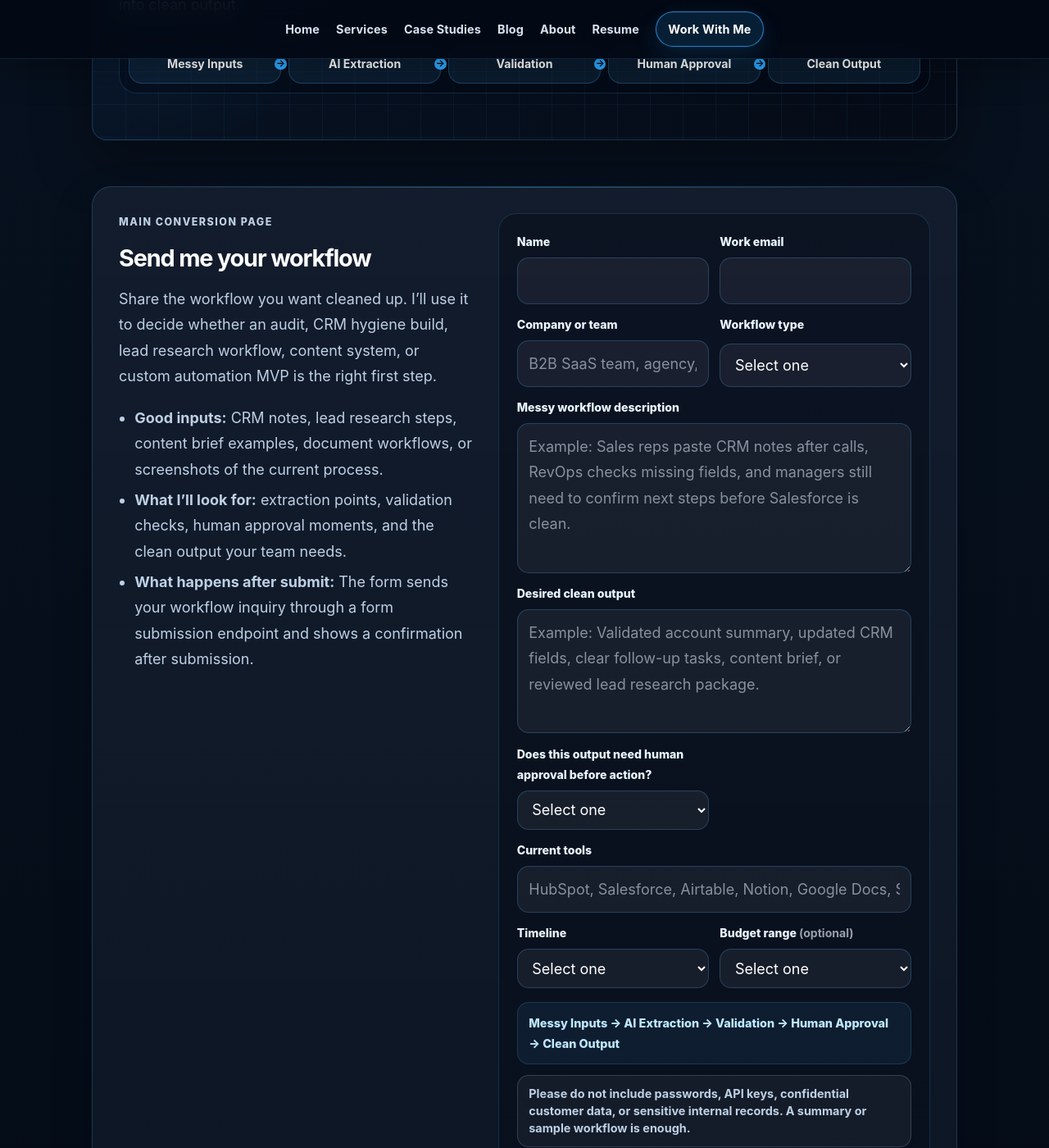
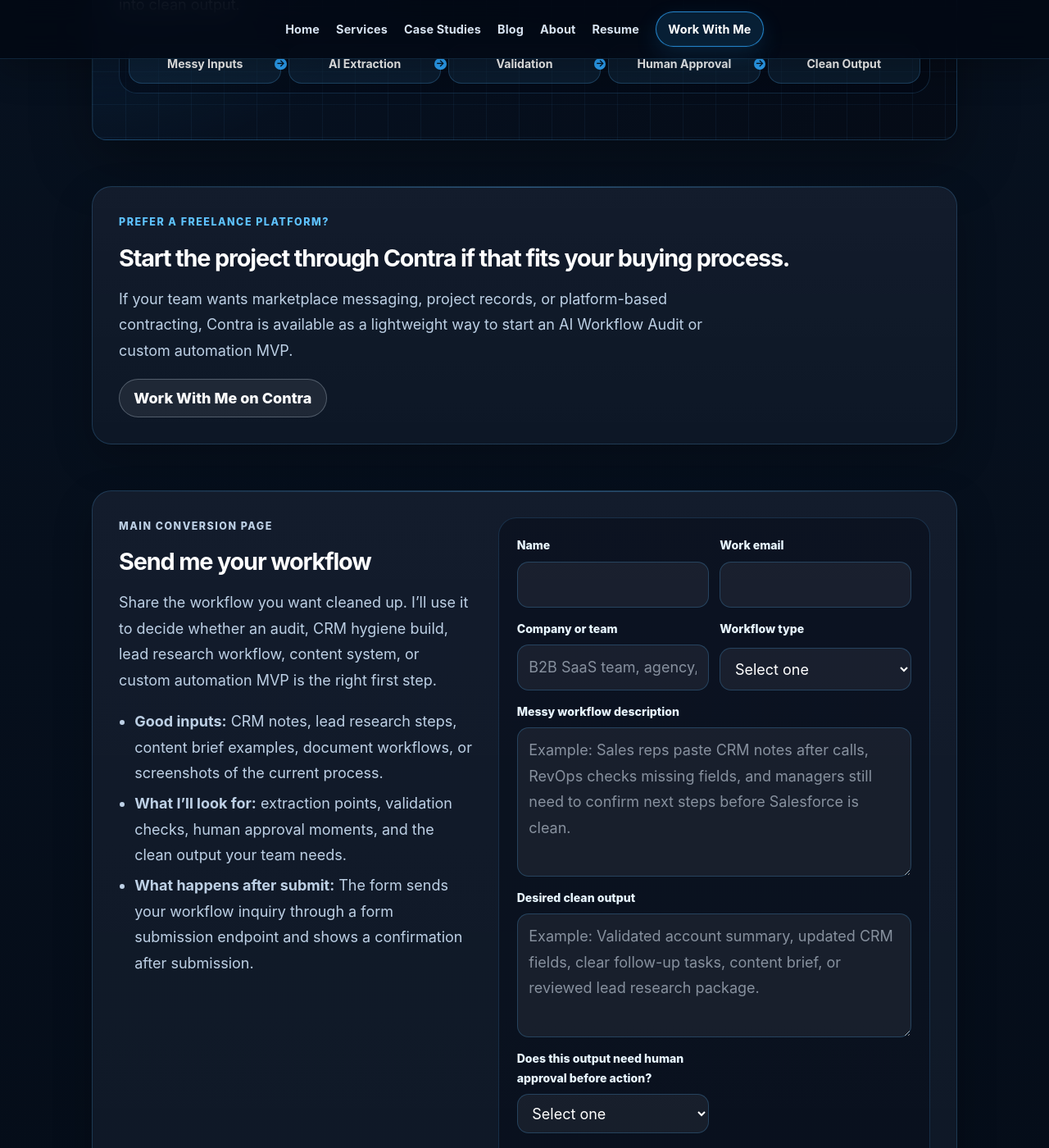
Before and after one commit to mahadevupadhyayula/mahadevupadhyayula.github.io, a Jekyll site: the page built from work-with-me.md, in a window 1280 px wide and 1400 px high, scrolled down 2098 px. Shown: the whole window at 82% size. Built offline with Jekyll 4.4.1, drawn with Linux system fonts in a browser that asks for light colours; some of the changed text lies outside the part shown.

Commit message:
Add Contra CTAs

```diff
--- a/_includes/footer.html
+++ b/_includes/footer.html
@@ -9,7 +9,7 @@
       <span aria-hidden="true">·</span>
       <a href="https://github.com/mahadevupadhyayula" target="_blank" rel="noopener noreferrer">GitHub</a>
       <span aria-hidden="true">·</span>
-      <a href="https://contra.com/mahadev_upadhyayula_ll405kow?referralExperimentNid=DEFAULT_REFERRAL_PROGRAM&referrerUsername=mahadev_upadhyayula_ll405kow" target="_blank" rel="noopener noreferrer">Contra</a>
+      <a class="footer-cta" href="https://contra.com/mahadev_upadhyayula_ll405kow?referralExperimentNid=DEFAULT_REFERRAL_PROGRAM&referrerUsername=mahadev_upadhyayula_ll405kow" target="_blank" rel="noopener noreferrer">Work With Me on Contra</a>
       <span aria-hidden="true">·</span>
       <a class="footer-cta" href="{{ '/work-with-me?intent=footer-workflow-audit' | relative_url }}" data-workflow-modal-open data-workflow-intent="footer-workflow-audit">Send me your workflow</a>
     </nav>
--- a/assets/css/style.css
+++ b/assets/css/style.css
@@ -829,6 +829,33 @@ code {
 
 .contact-list {
   padding-left: 1.2rem;
+}
+
+.contra-inline-cta {
+  align-self: flex-start;
+  margin-top: 0.35rem;
+  padding: 0.55rem 0.9rem;
+  border: 1px solid rgba(84, 184, 255, 0.42);
+  border-radius: 999px;
+  background: rgba(84, 184, 255, 0.12);
+  color: #ffffff;
+  font-weight: 800;
+  text-decoration: none;
+}
+
+.contra-inline-cta:hover,
+.contra-inline-cta:focus {
+  border-color: rgba(84, 184, 255, 0.68);
+  background: rgba(84, 184, 255, 0.2);
+}
+
+.freelance-platform-card {
+  margin-bottom: 1.2rem;
+}
+
+.freelance-platform-card p:not(.section-eyebrow) {
+  max-width: 760px;
+  color: #bdd0e5;
 }
 
 @media (max-width: 760px) {
--- a/work-with-me.md
+++ b/work-with-me.md
@@ -78,6 +78,13 @@ permalink: /work-with-me/
   </div>
 </section>
 
+<section class="service-detail-card freelance-platform-card" aria-labelledby="freelance-platform-title">
+  <p class="section-eyebrow">Prefer a freelance platform?</p>
+  <h2 id="freelance-platform-title">Start the project through Contra if that fits your buying process.</h2>
+  <p>If your team wants marketplace messaging, project records, or platform-based contracting, Contra is available as a lightweight way to start an AI Workflow Audit or custom automation MVP.</p>
+  <a class="button-link button-secondary" href="https://contra.com/mahadev_upadhyayula_ll405kow?referralExperimentNid=DEFAULT_REFERRAL_PROGRAM&referrerUsername=mahadev_upadhyayula_ll405kow" target="_blank" rel="noopener noreferrer">Work With Me on Contra</a>
+</section>
+
 <!-- Canonical intake: this page and the lightweight modal share the same reusable workflow form include and submission endpoint. -->
 <section class="service-detail-card intake-block" aria-labelledby="intake-title">
   <div class="intake-copy">
```
Also changed, not shown: about.md (+2 -0 lines).
